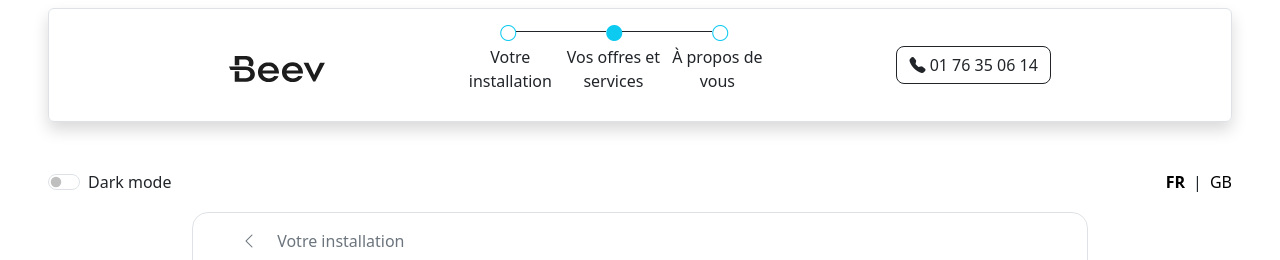
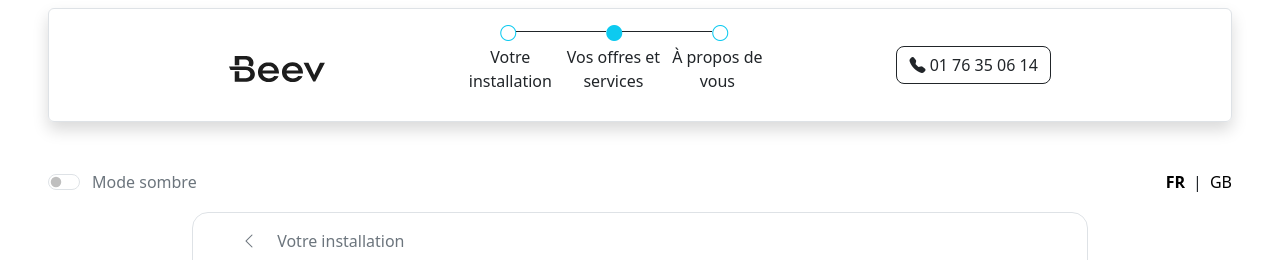
Before and after one commit to pbrats/Client-Onboarding-Form, an Angular app: page /step2 in a window 1280 px wide. Shown: the top 260 px of the page. Built offline with nearby package versions, Linux system fonts and the light colour scheme.

Commit message:
theme component text language change updated

```diff
--- a/src/app/component/bottom/bottom.component.ts
+++ b/src/app/component/bottom/bottom.component.ts
@@ -1,11 +1,10 @@
 import { Component } from '@angular/core';
-import { LanguageComponent } from '../language/language.component';
 import { LanguageService } from '../../service/language.service';
 
 @Component({
   selector: 'app-bottom',
   standalone: true,
-  imports: [LanguageComponent],
+  imports: [],
   templateUrl: './bottom.component.html',
   styleUrl: './bottom.component.css'
 })
--- a/src/app/component/chatbox/chatbox.component.ts
+++ b/src/app/component/chatbox/chatbox.component.ts
@@ -1,11 +1,10 @@
 import { Component, Input } from '@angular/core';
 import { FormControl, FormGroup, FormsModule, ReactiveFormsModule } from '@angular/forms';
-import { LanguageComponent } from '../language/language.component';
 
 @Component({
   selector: 'app-chatbox',
   standalone: true,
-  imports: [FormsModule, ReactiveFormsModule, LanguageComponent],
+  imports: [FormsModule, ReactiveFormsModule],
   templateUrl: './chatbox.component.html',
   styleUrl: './chatbox.component.css'
 })
--- a/src/app/component/end/end.component.ts
+++ b/src/app/component/end/end.component.ts
@@ -1,14 +1,12 @@
 import { Component } from '@angular/core';
 import { RouterLink } from '@angular/router';
-import { ChatboxComponent } from '../chatbox/chatbox.component';
-import { LanguageComponent } from '../language/language.component';
 import { LanguageService } from '../../service/language.service';
 import { ThemeService } from '../../service/theme.service';
 
 @Component({
   selector: 'app-end',
   standalone: true,
-  imports: [RouterLink, ChatboxComponent, LanguageComponent],
+  imports: [RouterLink],
   templateUrl: './end.component.html',
   styleUrl: './end.component.css'
 })
--- a/src/app/component/footer/footer.component.ts
+++ b/src/app/component/footer/footer.component.ts
@@ -1,13 +1,12 @@
 import { Component } from '@angular/core';
 import { RouterLink } from '@angular/router';
-import { LanguageComponent } from '../language/language.component';
 import { LanguageService } from '../../service/language.service';
 import { ThemeService } from '../../service/theme.service';
 
 @Component({
   selector: 'app-footer',
   standalone: true,
-  imports: [RouterLink, LanguageComponent],
+  imports: [RouterLink],
   templateUrl: './footer.component.html',
   styleUrl: './footer.component.css'
 })
--- a/src/app/component/header/header.component.ts
+++ b/src/app/component/header/header.component.ts
@@ -1,12 +1,11 @@
 import { Component } from '@angular/core';
 import { NavigationEnd, Router, RouterLink, RouterLinkActive } from '@angular/router';
-import { LanguageComponent } from '../language/language.component';
 import { LanguageService } from '../../service/language.service';
 
 @Component({
   selector: 'app-header',
   standalone: true,
-  imports: [RouterLink, RouterLinkActive, LanguageComponent],
+  imports: [RouterLink, RouterLinkActive],
   templateUrl: './header.component.html',
   styleUrl: './header.component.css'
 })
--- a/src/app/component/start/start.component.ts
+++ b/src/app/component/start/start.component.ts
@@ -1,14 +1,12 @@
 import { Component } from '@angular/core';
 import { RouterLink, RouterLinkActive } from '@angular/router';
-import { ChatboxComponent } from '../chatbox/chatbox.component';
-import { LanguageComponent } from '../language/language.component';
 import { LanguageService } from '../../service/language.service';
 import { ThemeService } from '../../service/theme.service';
 
 @Component({
   selector: 'app-start',
   standalone: true,
-  imports: [RouterLink, RouterLinkActive, ChatboxComponent, LanguageComponent],
+  imports: [RouterLink, RouterLinkActive],
   templateUrl: './start.component.html',
   styleUrl: './start.component.css'
 })
--- a/src/app/component/step1/step1.component.ts
+++ b/src/app/component/step1/step1.component.ts
@@ -1,14 +1,12 @@
 import { Component } from '@angular/core';
 import { RouterLink, RouterLinkActive } from '@angular/router';
-import { ChatboxComponent } from '../chatbox/chatbox.component';
-import { LanguageComponent } from '../language/language.component';
 import { LanguageService } from '../../service/language.service';
 import { ThemeService } from '../../service/theme.service';
 
 @Component({
   selector: 'app-step1',
   standalone: true,
-  imports: [RouterLink, RouterLinkActive, ChatboxComponent, LanguageComponent],
+  imports: [RouterLink, RouterLinkActive],
   templateUrl: './step1.component.html',
   styleUrl: './step1.component.css'
 })
--- a/src/app/component/step3/step3.component.ts
+++ b/src/app/component/step3/step3.component.ts
@@ -1,14 +1,12 @@
 import { Component } from '@angular/core';
 import { Router, RouterLink, RouterLinkActive } from '@angular/router';
-import { ChatboxComponent } from '../chatbox/chatbox.component';
-import { LanguageComponent } from '../language/language.component';
 import { LanguageService } from '../../service/language.service';
 import { ThemeService } from '../../service/theme.service';
 
 @Component({
   selector: 'app-step3',
   standalone: true,
-  imports: [RouterLink, RouterLinkActive, ChatboxComponent, LanguageComponent],
+  imports: [RouterLink, RouterLinkActive],
   templateUrl: './step3.component.html',
   styleUrl: './step3.component.css'
 })
--- a/src/app/component/theme/theme.component.html
+++ b/src/app/component/theme/theme.component.html
@@ -1,4 +1,12 @@
 <div class="custom-checkbox form-check form-switch">
-    <label class="form-check-label custom-control-label" for="theme">Dark mode</label>
-    <input class="form-check-input custom-control-input" type="checkbox" role="switch" id="theme" name="theme"  [checked]="darkTheme" (change)="onChange($event)">
+    <label class="form-check-label custom-control-label ms-1 {{ darkTheme ? 'fst-italic fw-bold':'text-secondary' }}"
+        for="theme">
+        @if(language ==='french'){
+        Mode sombre
+        }@else if(language ==='english') {
+        Dark mode
+        }
+    </label>
+    <input class="form-check-input custom-control-input" type="checkbox" role="switch" id="theme" name="theme"
+        [checked]="darkTheme" (change)="onChange($event)">
 </div>
--- a/src/app/component/theme/theme.component.ts
+++ b/src/app/component/theme/theme.component.ts
@@ -1,5 +1,6 @@
 import { Component } from '@angular/core';
 import { ThemeService } from '../../service/theme.service';
+import { LanguageService } from '../../service/language.service';
 
 @Component({
   selector: 'app-theme',
@@ -10,7 +11,8 @@ import { ThemeService } from '../../service/theme.service';
 })
 export class ThemeComponent {
   darkTheme! : boolean; //false;
-  constructor(private themeService: ThemeService) { }
+  language!: string;
+  constructor(private themeService: ThemeService, private languageService: LanguageService) { }
   ngOnInit(){
     // const storedValue =sessionStorage.getItem("darkTheme");
     // console.log("dark theme storedValue : ", storedValue);
@@ -25,6 +27,9 @@ export class ThemeComponent {
     this.themeService.darkTheme$.subscribe(darkTheme => {
       this.darkTheme = darkTheme;
     });
+    this.languageService.language$.subscribe(language => {
+      this.language = language;
+    });
   }
   onChange(event: any) {
   // console.log("event",event);
```
